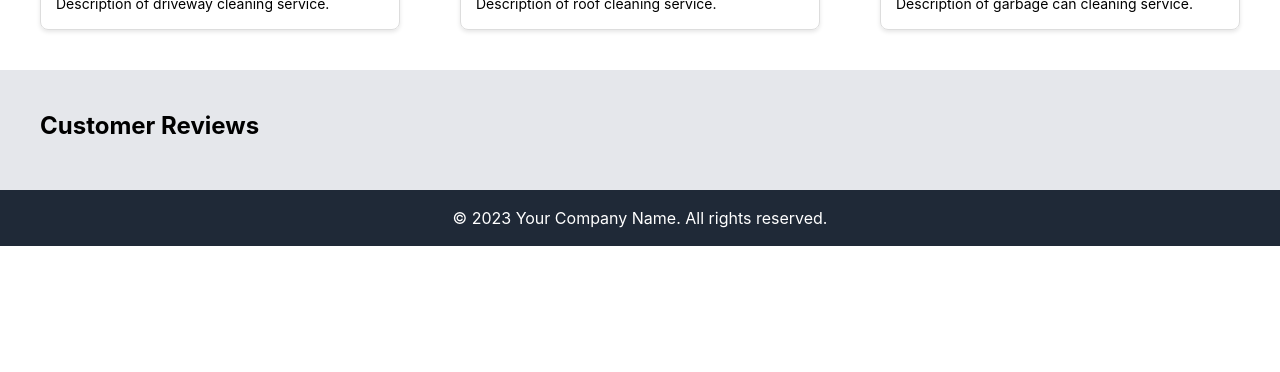
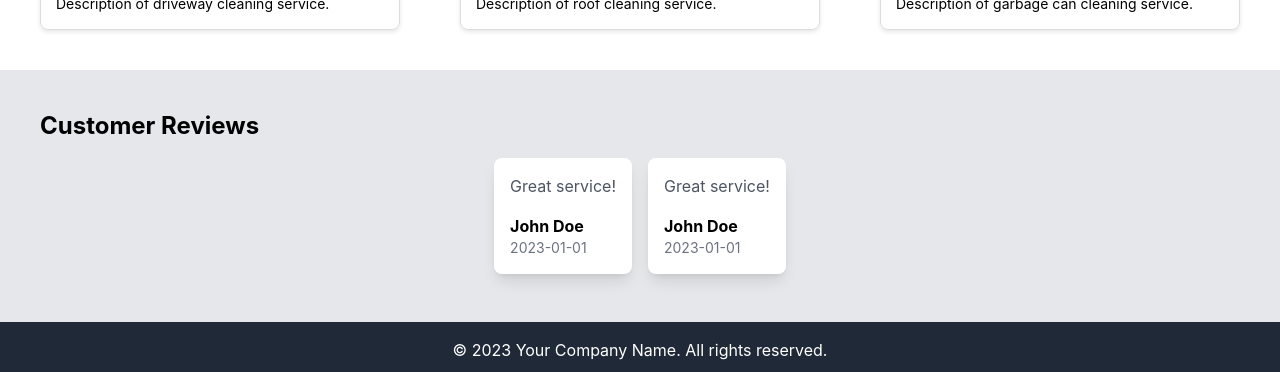
Before and after one commit to twn9/power-clean, a React (Create React App) app in the folder frontend/: page / in a window 1280 px wide. Shown: the part 1233-1605 px from the top of the page. Before the commit the page ends 1479 px from the top, so only its background shows below. Built offline with nearby package versions, Linux system fonts and the light colour scheme.

Commit message:
updated changes

```diff
--- a/frontend/src/components/About.js
+++ b/frontend/src/components/About.js
@@ -1,4 +1,6 @@
 import './About.css'
+import washer from '../images/washer.png';
+
 
 export default function About() {
   return (
--- a/frontend/src/components/Nav.js
+++ b/frontend/src/components/Nav.js
@@ -2,7 +2,7 @@ import star from '../images/star.png';
 
 export default function Nav() {
   return (
-    <nav className="fixed top-5 left-20 right-20 bg-white shadow-lg z-50 rounded-3xl">
+    <nav className="fixed top-5 left-20 right-20 bg-cyan-400 shadow-lg z-50 rounded-3xl">
       <div className="mx-auto px-5 py-3">
         <div className="flex justify-between items-center">
           {/* Logo */}
--- a/frontend/src/components/Reviews.js
+++ b/frontend/src/components/Reviews.js
@@ -1,8 +1,35 @@
+function ReviewCard({ review }) {
+  return (
+    <div className="bg-white p-4 shadow-lg rounded-lg m-2">
+      <p className="text-gray-600">{review.content}</p>
+      <div className="flex justify-between items-center mt-4">
+        <div>
+          <h5 className="font-bold">{review.author}</h5>
+          <p className="text-sm text-gray-500">{review.date}</p>
+        </div>
+        <p className="text-yellow-500">{/* Display stars based on review.rating */}</p>
+      </div>
+    </div>
+  );
+}
+
+
 export default function Reviews() {
-    return (
-      <div className="bg-gray-200 p-10">
-        <h2 className="text-2xl font-bold mb-2">Customer Reviews</h2>
-        {/* Here you can add review cards or testimonials */}
+  const reviews = [
+    { author: 'John Doe', date: '2023-01-01', content: 'Great service!', rating: 5 },
+    { author: 'John Doe', date: '2023-01-01', content: 'Great service!', rating: 5 },
+
+    // Add more reviews here
+  ];
+
+  return (
+    <div className="bg-gray-200 p-10">
+      <h2 className="text-2xl font-bold mb-2">Customer Reviews</h2>
+      <div className="flex flex-wrap justify-center">
+        {reviews.map((review, index) => (
+          <ReviewCard key={index} review={review} />
+        ))}
       </div>
-    );
-  };
+    </div>
+  );
+};
```
